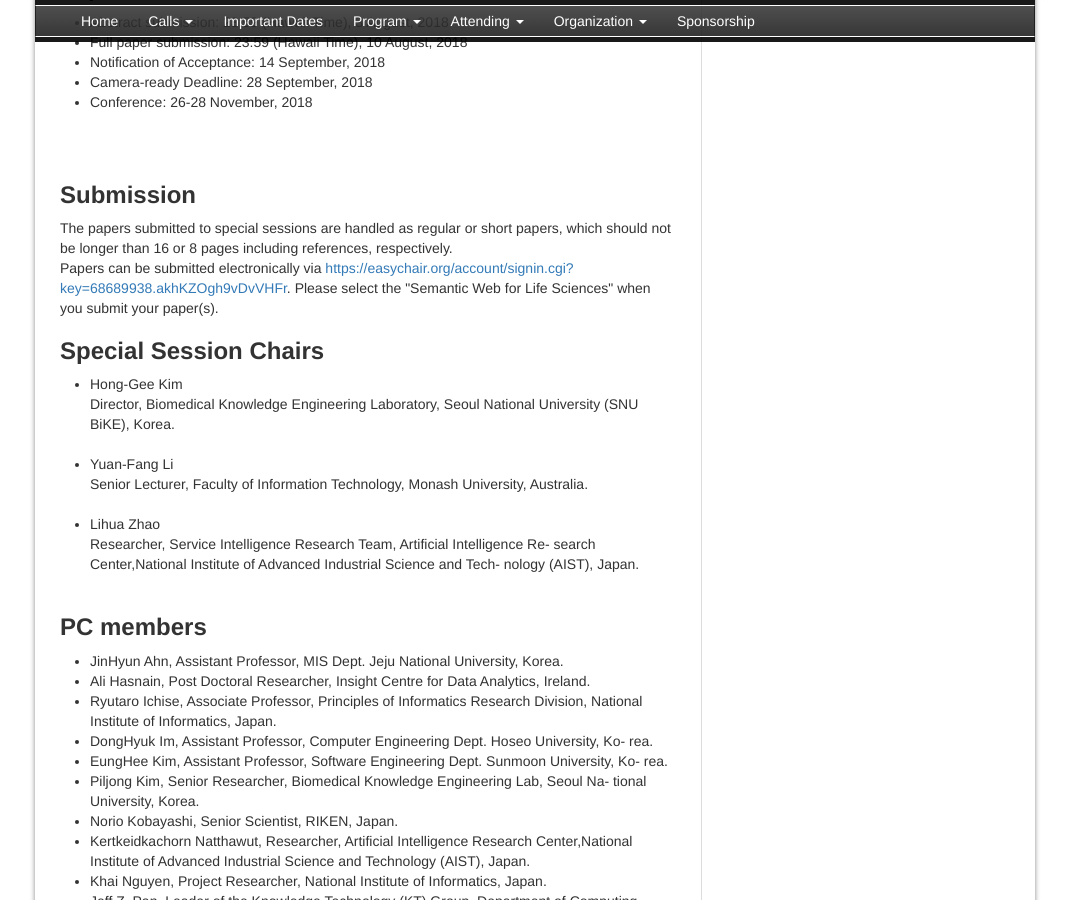
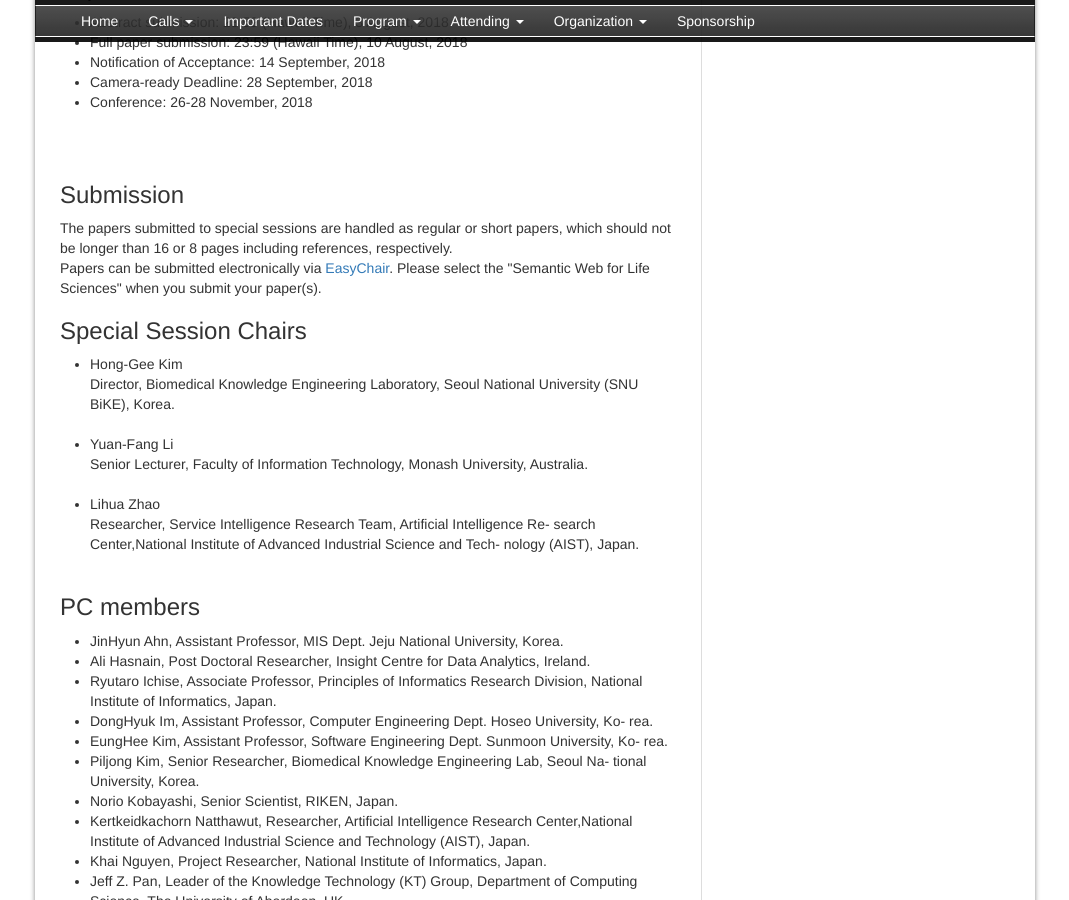
Before and after one commit to IJCKGconference/JIST2018, a Jekyll site: the page built from pages/calls/sw_for_life_sciences.html, in a window 1280 px wide and 900 px high, scrolled down 1194 px. Shown: the whole window, without its empty margins (105-1174 px from the left). Built offline with Jekyll 4.4.1, drawn with Linux system fonts in a browser that asks for light colours.

Commit message:
"life scienceのフォントの修正とsubmissionのURL変更"

```diff
--- a/pages/calls/government_open_data.html
+++ b/pages/calls/government_open_data.html
@@ -66,7 +66,7 @@ This special track aims to gather researchers to participation and communicate o
   <br/>
   Submissions must be in PDF format, using <a href="http://www.springer.com/computer/lncs?SGWID=0-164-6-793341-0">the style of the Springer Publications format for Lecture Notes in Computer Science (LNCS)</a>. Submissions must be no longer than *8* pages. Accepted papers will be distributed to conference attendees and published in an <a href="http://www.springer.com/lncs/">LNCS post-proceedings.</a>
   <br/>
-  Papers can be submitted electronically via <a href="https://easychair.org/account/signin.cgi?key=68689938.akhKZOgh9vDvVHFr">https://easychair.org/account/signin.cgi?key=68689938.akhKZOgh9vDvVHFr</a>. Please select the "Government Open Data" when you submit your paper(s).
+  Papers can be submitted electronically via <a href="https://easychair.org/conferences/?conf=jist2018">EasyChair</a>. Please select the "Government Open Data" when you submit your paper(s).
   <br/>
 </p>
 
--- a/pages/calls/qa_chatbots.html
+++ b/pages/calls/qa_chatbots.html
@@ -66,7 +66,7 @@ The special track "Question Answering and ChatBots" at JIST 2018 welcomes the su
 </ul>
 
 <h3>Submission</h3>
-Papers can be submitted electronically via <a href="https://easychair.org/account/signin.cgi?key=68689938.akhKZOgh9vDvVHFr">https://easychair.org/account/signin.cgi?key=68689938.akhKZOgh9vDvVHFr</a>. Please select the "Question Answering and ChatBots" when you submit your paper(s).
+Papers can be submitted electronically via <a href="https://easychair.org/conferences/?conf=jist2018"> EasyChair </a>. Please select the "Question Answering and ChatBots" when you submit your paper(s).
 <br/>
 
 <h3>Program Committee (Confirmed Members)</h3>
--- a/pages/calls/resource-aware_semantic_technologies.html
+++ b/pages/calls/resource-aware_semantic_technologies.html
@@ -58,7 +58,7 @@ to the following topics:
 <br/><br/>
 
 <h3>Submission</h3>
-Papers can be submitted electronically via <a href="https://easychair.org/account/signin.cgi?key=68689938.akhKZOgh9vDvVHFr">https://easychair.org/account/signin.cgi?key=68689938.akhKZOgh9vDvVHFr</a>. Please select the "Resource-aware Semantic Technologies" when you submit your paper(s).
+Papers can be submitted electronically via <a href="https://easychair.org/conferences/?conf=jist2018">EasyChair</a>. Please select the "Resource-aware Semantic Technologies" when you submit your paper(s).
 <br/>
 
 
--- a/pages/calls/sw_for_life_sciences.html
+++ b/pages/calls/sw_for_life_sciences.html
@@ -17,12 +17,12 @@ status: published
 <p class="text-justify" style="text-align: right;">
 
 <!--1について-->
-<h3><b>Introduction</b></h3>
+<h3>Introduction</h3>
     The massive, high-quality life sciences databases present a significant analytical challenge due to their complexity and heterogeneous nature. The lack of well- defined standards of formats makes it tedious for bioinformaticians and other researchers alike to obtain data before they can conduct analysis and visual- isation. Semantic Web technologies can contribute to discovering knowledge such as drug discovery and protein pathway prediction, which would be a huge contribution to the biology community. This special track focuses on applying Semantic Web technologies to life sciences data, such as knowledge representa- tion, data integration, and knowledge discovery, and reasoning, etc.
 <br/>
 
 <!--2について-->
-<h3><b>Topics of interest</b></h3>
+<h3>Topics of interest</h3>
     Topics of interest include but are not limited to:
     <br/>
 <ul>
@@ -38,7 +38,7 @@ status: published
 </ul>
 
 <!--3について-->
-<h3><b>Review Criteria</b></h3>
+<h3>Review Criteria</h3>
     Papers in this session will be reviewed according to the following criteria:
     <br/>
 <ul>
@@ -50,7 +50,7 @@ status: published
 
 
 <!--4について-->
-<h3><b>Important Dates</b></h3>
+<h3>Important Dates</h3>
 <ul>
     <li>Abstract submission: 23:59 (Hawaii Time), 3 August, 2018</li>
     <li>Full paper submission: 23:59 (Hawaii Time), 10 August, 2018</li>
@@ -85,7 +85,7 @@ status: published
 
 
 <!--7について-->
-<h3><b>PC members</b></h3>
+<h3>PC members</h3>
 <ul>
     <li>JinHyun Ahn,
       Assistant Professor, MIS Dept. Jeju National University, Korea.</li>
```
Also changed, not shown: other parts of pages/calls/sw_for_life_sciences.html (+3 -3 lines), 4 other files.
